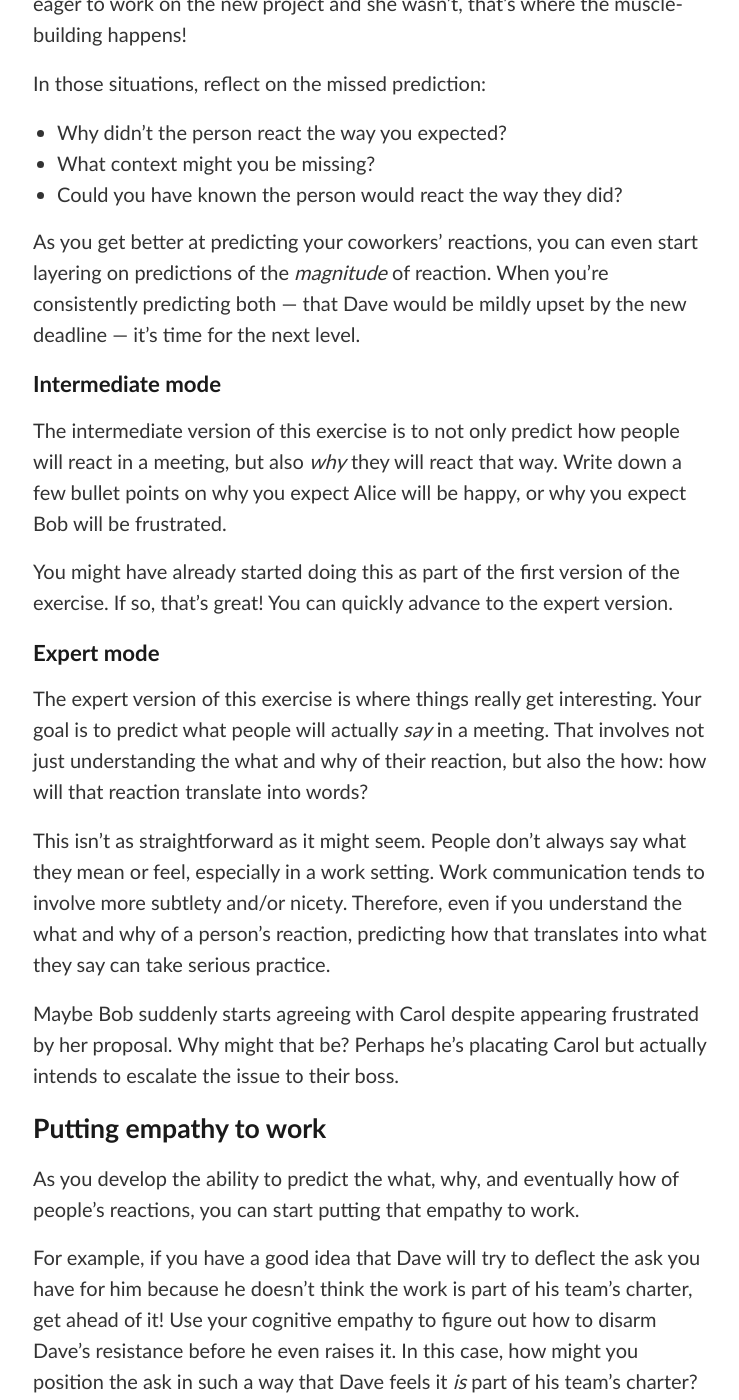
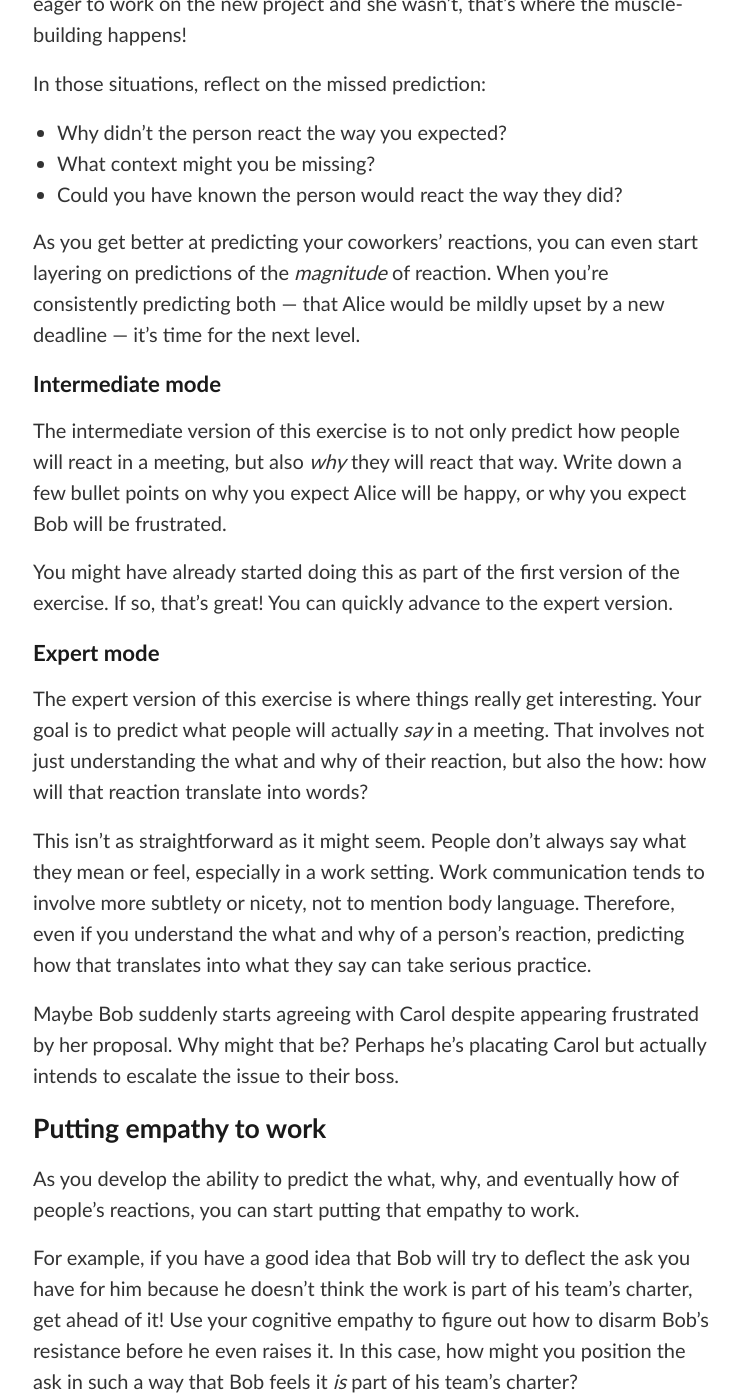
Before and after one commit to dontmitch/dontmitch.github.io, a Jekyll site: the page built from _posts/2019-12-26-empathy-building-at-work.md, in a window 1280 px wide and 1400 px high, scrolled down 1713 px. Shown: the whole window, without its empty margins (267-1006 px from the left). Built offline with Jekyll 4.4.1, drawn with Linux system fonts in a browser that asks for light colours; our own code applies the rules of GitHub Pages for plain Markdown files; some of the changed text lies outside the part shown.

Commit message:
Incorporate feedback.

```diff
--- a/_posts/2019-12-26-empathy-building-at-work.md
+++ b/_posts/2019-12-26-empathy-building-at-work.md
@@ -15,7 +15,7 @@
 
 Note that having cognitive empathy _does not_ involve an emotional response (e.g. pity), as is the case with emotional empathy. It simply means identifying another person's perspective or mental state.
 
-Empathy in this form is a powerful muscle. It can be used to improve communication, facilitate negotiations, or develop relationships. In a work environment, use of empathy can easily cut through a whole class of problems, from the classic speaking over each other in meetings to dependency alignment during planning phases.
+Empathy in this form is a powerful muscle. It can be used to improve communication, facilitate negotiations, or develop relationships. In a work environment, use of empathy can easily cut through a whole class of problems, from the classic speaking over each other in meetings to getting several interconnected teams moving in the same direction.
 
 And as with any muscle, empathy can be strengthened through deliberate practice.
 
@@ -41,7 +41,7 @@
 * What context might you be missing?
 * Could you have known the person would react the way they did?
 
-As you get better at predicting your coworkers' reactions, you can even start layering on predictions of the _magnitude_ of reaction. When you're consistently predicting both &mdash; that Dave would be mildly upset by the new deadline &mdash; it's time for the next level.
+As you get better at predicting your coworkers' reactions, you can even start layering on predictions of the _magnitude_ of reaction. When you're consistently predicting both &mdash; that Alice would be mildly upset by a new deadline &mdash; it's time for the next level.
 
 #### Intermediate mode
 
@@ -53,7 +53,7 @@
 
 The expert version of this exercise is where things really get interesting. Your goal is to predict what people will actually _say_ in a meeting. That involves not just understanding the what and why of their reaction, but also the how: how will that reaction translate into words?
 
-This isn't as straightforward as it might seem. People don't always say what they mean or feel, especially in a work setting. Work communication tends to involve more subtlety and/or nicety. Therefore, even if you understand the what and why of a person's reaction, predicting how that translates into what they say can take serious practice.
+This isn't as straightforward as it might seem. People don't always say what they mean or feel, especially in a work setting. Work communication tends to involve more subtlety or nicety, not to mention body language. Therefore, even if you understand the what and why of a person's reaction, predicting how that translates into what they say can take serious practice.
 
 Maybe Bob suddenly starts agreeing with Carol despite appearing frustrated by her proposal. Why might that be? Perhaps he's placating Carol but actually intends to escalate the issue to their boss.
 
@@ -61,7 +61,7 @@
 
 As you develop the ability to predict the what, why, and eventually how of people's reactions, you can start putting that empathy to work.
 
-For example, if you have a good idea that Dave will try to deflect the ask you have for him because he doesn't think the work is part of his team's charter, get ahead of it! Use your cognitive empathy to figure out how to disarm Dave's resistance before he even raises it. In this case, how might you position the ask in such a way that Dave feels it _is_ part of his team's charter?
+For example, if you have a good idea that Bob will try to deflect the ask you have for him because he doesn't think the work is part of his team's charter, get ahead of it! Use your cognitive empathy to figure out how to disarm Bob's resistance before he even raises it. In this case, how might you position the ask in such a way that Bob feels it _is_ part of his team's charter?
 
 ---
 
```
